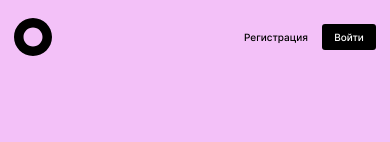
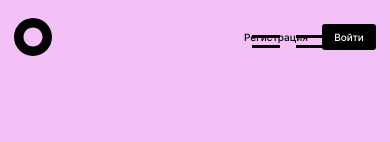
Before and after one commit to alinasemm/movies-explorer-frontend, a React (Create React App) app: page / in a window 390 px wide. Shown: the top 142 px of the page. Built offline with nearby package versions, Linux system fonts and the light colour scheme.

Commit message:
Изменила header для страницы с фильмами под размер 768

```diff
--- a/src/components/Header/Header.css
+++ b/src/components/Header/Header.css
@@ -87,6 +87,22 @@
   .header {
       padding: 0px 30px;
   }
+
+  .header__content {
+    background-image: url('../../images/header-movies-button-menu.svg');
+  }
+
+  .header__info_movies {
+    display: none;
+  }
+
+  .header__button-movies {
+    display: none;
+  }
+
+  .header__menu {
+    display: none;
+  }
 }
 
 @media screen and (max-width: 550px) {
```
